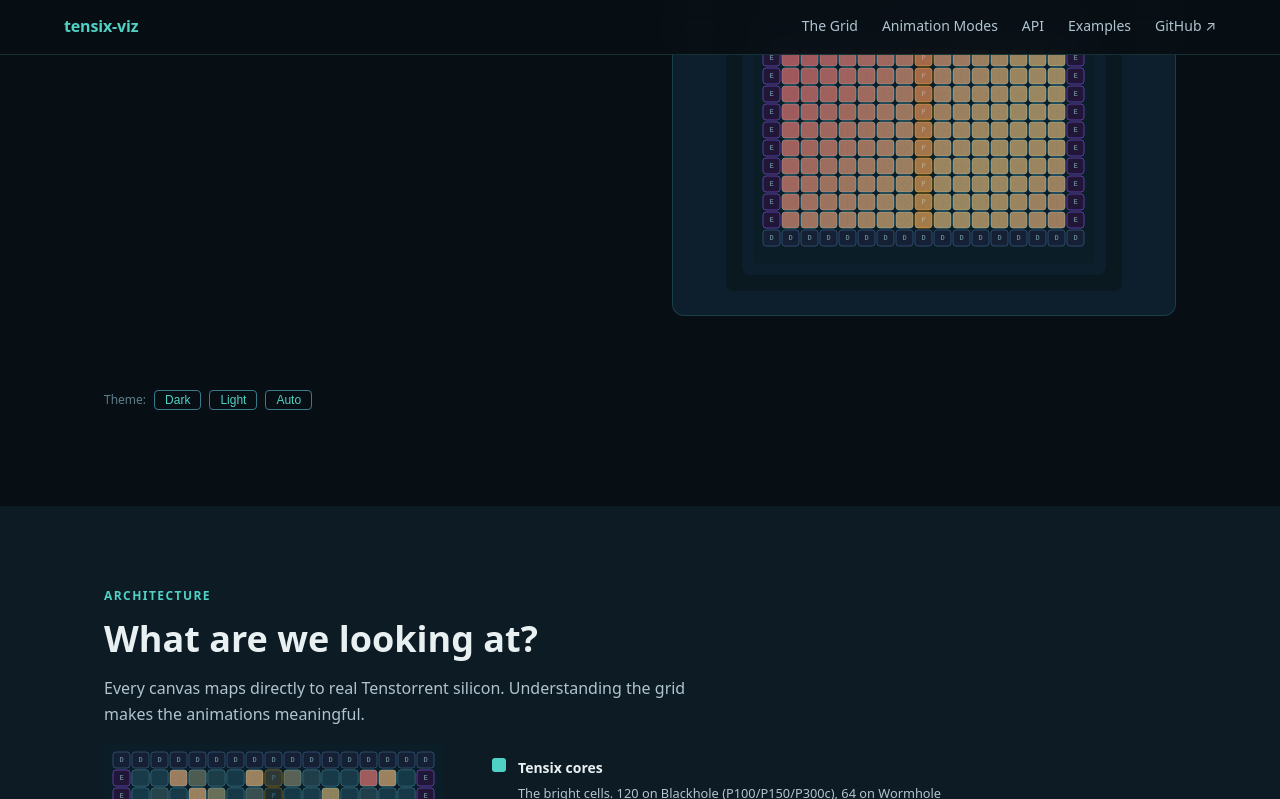
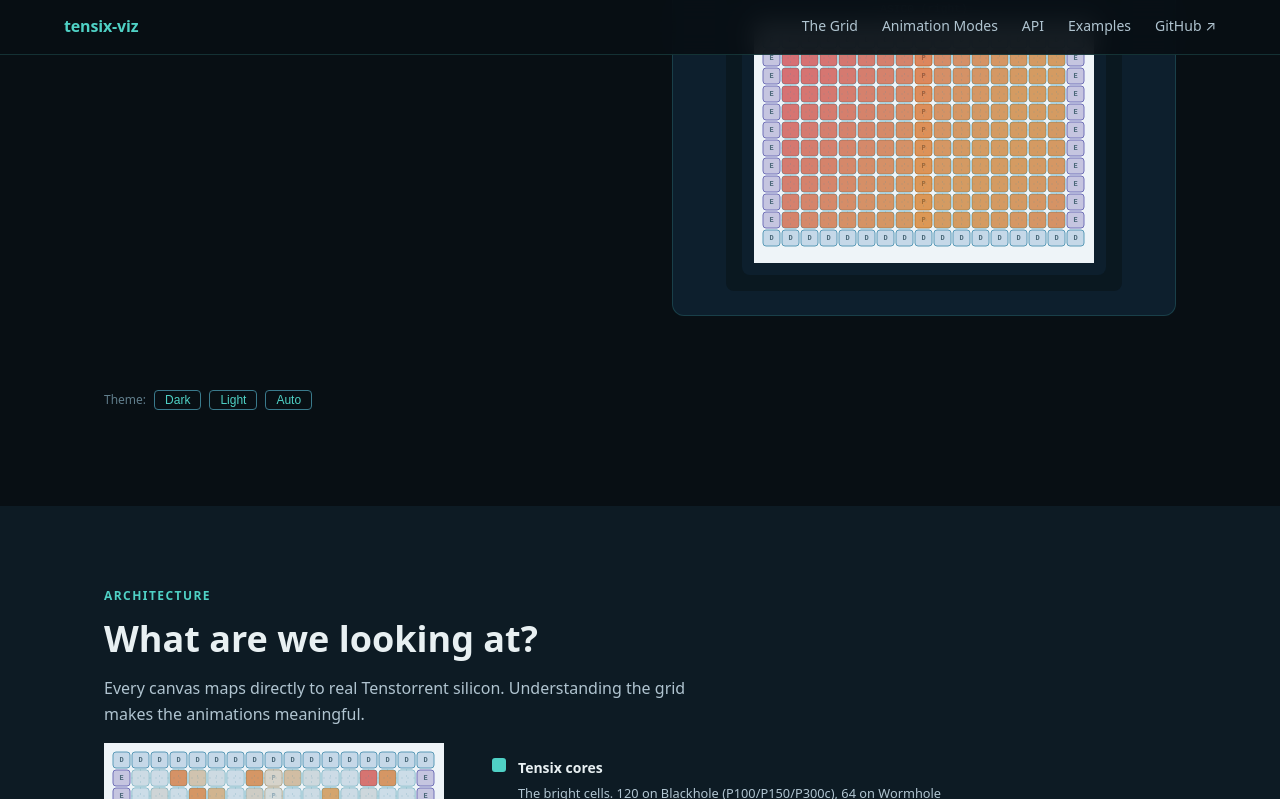
Before and after one commit to tsingletaryTT/tensix-viz, a website: page docs/index.html in a window 1280 px wide. Both pictures are taken after a click on the button "Light". Shown: the part 1193-1992 px from the top of the page. Drawn offline with Linux system fonts and the light colour scheme; animation ran at ten frames a second.

Commit message:
fix(theme): widen setTheme selector to include canvas parent elements
The old selector `[data-viz], .tensix-viz-container` matched nothing on
either page — all canvas widgets are mounted on plain <canvas> or <div>
elements with no data-viz attribute or tensix-viz-container class.

Extend both setTheme() (examples) and setDocsTheme() (docs) to also
query all <canvas> elements, map each to its parentElement (the actual
theming hook that _resolveTheme() walks up from), deduplicate, and apply
tv-light / tv-auto there. Dark mode (remove both classes) was already
working via the forEach no-op path; light and auto modes now work too.

```diff
--- a/docs/index.html
+++ b/docs/index.html
@@ -514,7 +514,17 @@
   <script src="../tensix-viz.js"></script>
   <script>
     function setDocsTheme(mode) {
-      document.querySelectorAll('[data-viz], .tensix-viz-container').forEach(function(el) {
+      // Include canvas elements as theming targets — the hero SystemViz mounts
+      // into a plain <div> with no data-viz attribute, and the anatomy/mode canvases
+      // are bare <canvas> elements whose parents hold no special class either.
+      // _resolveTheme() walks parentElement to find tv-light, so we apply to the
+      // direct parent of each canvas (and keep any data-viz/.tensix-viz-container matches).
+      var targets = Array.from(document.querySelectorAll('[data-viz], .tensix-viz-container, canvas'))
+      // Canvases: apply class to parent rather than the canvas itself.
+      targets = targets.map(function(el) { return el.tagName === 'CANVAS' ? (el.parentElement || el) : el })
+      // Deduplicate.
+      targets = targets.filter(function(el, i, a) { return a.indexOf(el) === i })
+      targets.forEach(function(el) {
         el.classList.remove('tv-light', 'tv-auto')
         if (mode === 'light') el.classList.add('tv-light')
         if (mode === 'auto')  el.classList.add('tv-auto')
```
Also changed, not shown: examples/index.html (+10 -2 lines).
